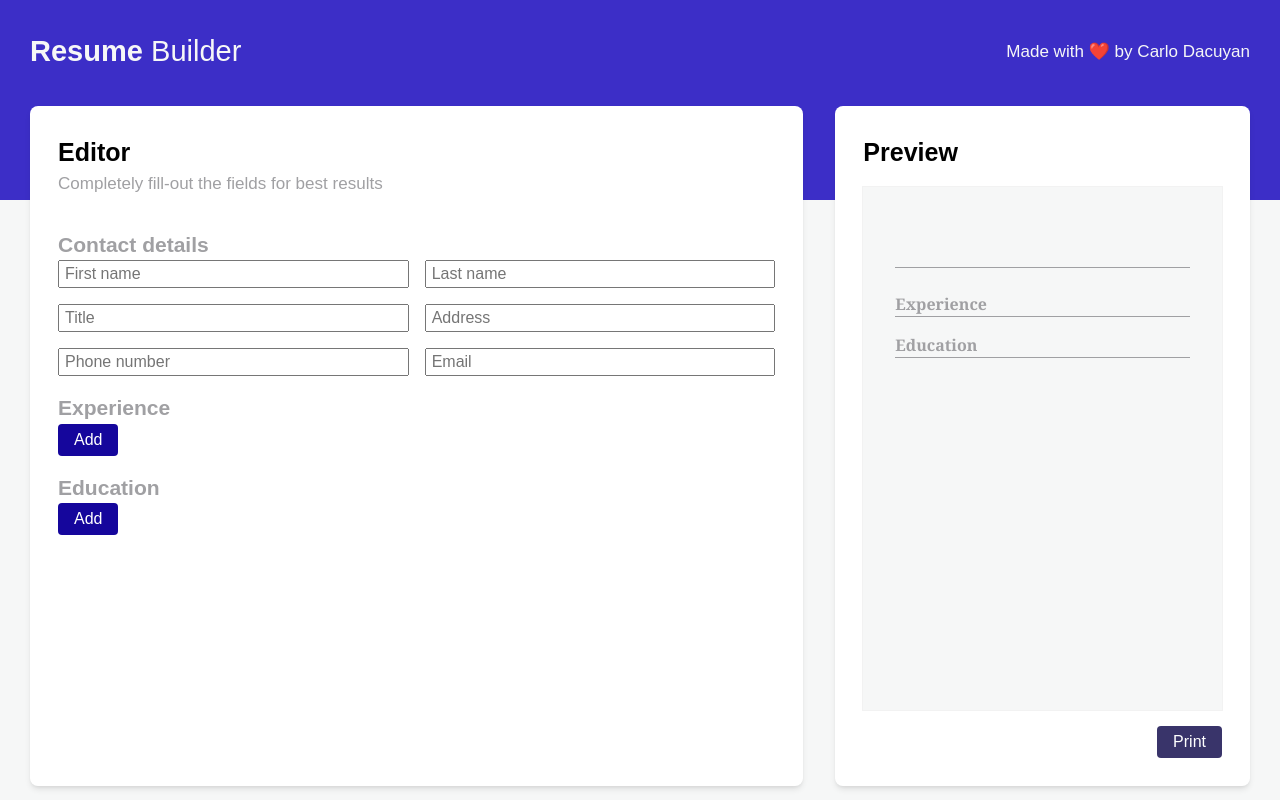
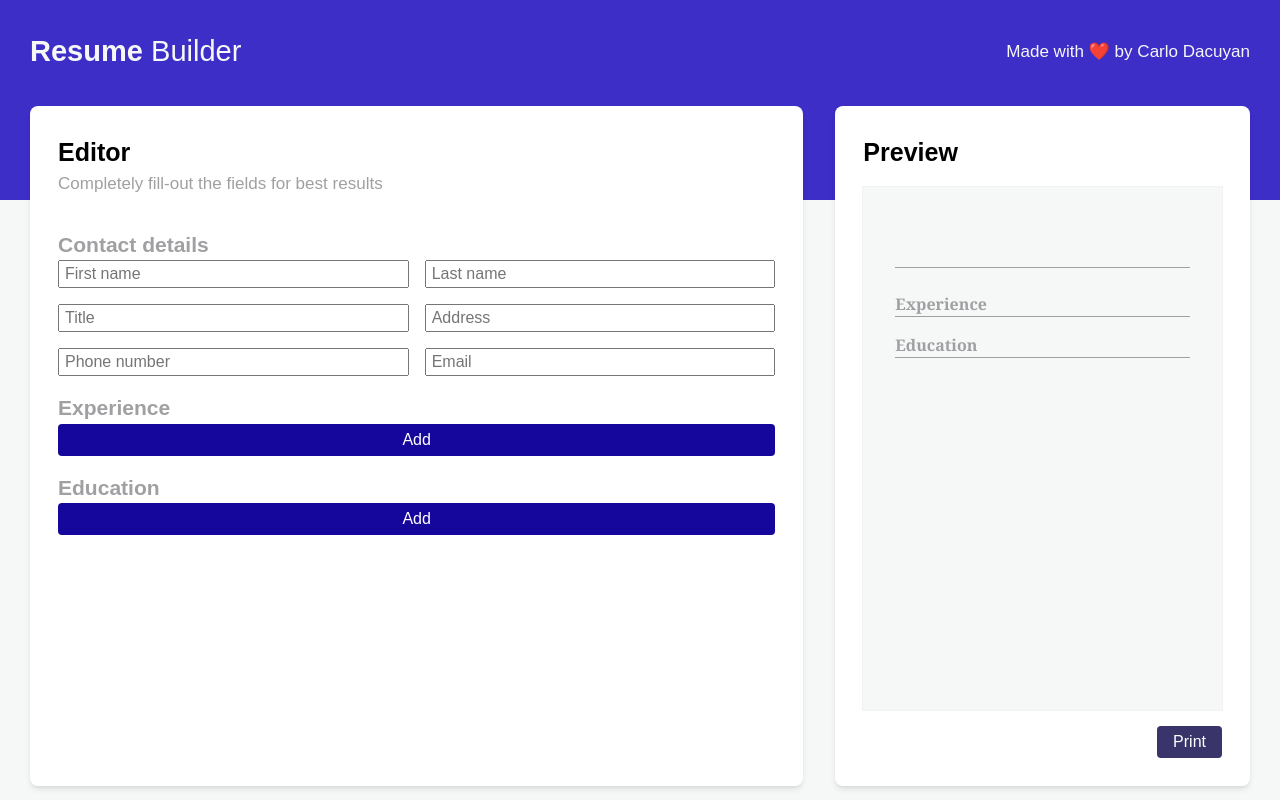
Before and after one commit to hicarlodacuyan/top-projects, a React (Create React App) app: page / in a window 1280 px wide. Built offline with nearby package versions, Linux system fonts and the light colour scheme.

Commit message:
Update add button layout

```diff
--- a/src/components/Editor.css
+++ b/src/components/Editor.css
@@ -61,21 +61,19 @@
     }
 }
 
-.experience {
+.experience-inputs-container {
     display: flex;
     flex-direction: column;
-
 }
 
 .experiences {
     display: flex;
     flex-direction: column;
-
 }
 
 .experience-inputs {
     display: grid;
-    gap: 1rem;
+    gap: 0.5rem;
 
     grid-template-columns: 1fr 0.5fr 0.5fr;
     grid-template-areas:
@@ -84,7 +82,7 @@
         "location experience-from experience-to"
         "delete delete delete";
 
-    margin-bottom: 1rem;
+    margin-bottom: 0.5rem;
 }
 
 @media screen and (max-width: 1024px) {
@@ -103,7 +101,7 @@
 
 .experience-number {
     grid-area: experience;
-    text-align: end;
+    text-align: start;
 }
 
 .delete-btn {
@@ -147,7 +145,7 @@
 
 .education-inputs {
     display: grid;
-    gap: 1rem;
+    gap: 0.5rem;
 
     grid-template-columns: 1fr 0.5fr 0.5fr;
     grid-template-areas:
@@ -156,7 +154,7 @@
         "education-location education-from education-to"
         "educationDelete educationDelete educationDelete";
 
-    margin-bottom: 1rem;
+    margin-bottom: 0.5rem;
 }
 
 @media screen and (max-width: 1024px) {
@@ -175,7 +173,7 @@
 
 .education-number {
     grid-area: education;
-    text-align: end;
+    text-align: start;
 }
 
 .education-delete-btn {
@@ -222,6 +220,7 @@ h3 {
     cursor: pointer;
     border-radius: 4px;
     background-color: #15069C;
+    width: 100%;
 }
 
 .submit-btn {
--- a/src/components/Editor.jsx
+++ b/src/components/Editor.jsx
@@ -18,23 +18,21 @@ class Editor extends Component {
                 </div>
                 <form className='editor-forms' onSubmit={this.props.submitHandler}>
                     <ContactDetails state={this.props.state} changeHandler={this.props.changeHandler} />
-                    <div className='experience'>
+                    <div className='experience-inputs-container'>
                         <h3 className='experience-title'>Experience</h3>
-
-                        <input className='add-btn' type="button" value="Add" onClick={this.props.experienceHandler} />
 
                         <div className='experiences'>
                             {this.props.state.experiences.map((exp, index) => <ExperienceDetails key={index} state={this.props.state} index={index} changeExperienceHandler={this.props.changeExperienceHandler} deleteExperienceHandler={this.props.deleteExperienceHandler} />)}
+                            <input className='add-btn' type="button" value="Add" onClick={this.props.experienceHandler} />
                         </div>
                     </div>
 
                     <div className='education'>
                         <h3 className='education-title'>Education</h3>
 
-                        <input className='add-btn' type="button" value="Add" onClick={this.props.educationHandler} />
-
                         <div className='educations'>
                             {this.props.state.educations.map((edu, index) => <EducationDetails key={index} state={this.props.state} index={index} changeEducationHandler={this.props.changeEducationHandler} deleteEducationHandler={this.props.deleteEducationHandler} />)}
+                            <input className='add-btn' type="button" value="Add" onClick={this.props.educationHandler} />
                         </div>
                     </div>
                 </form>
```
